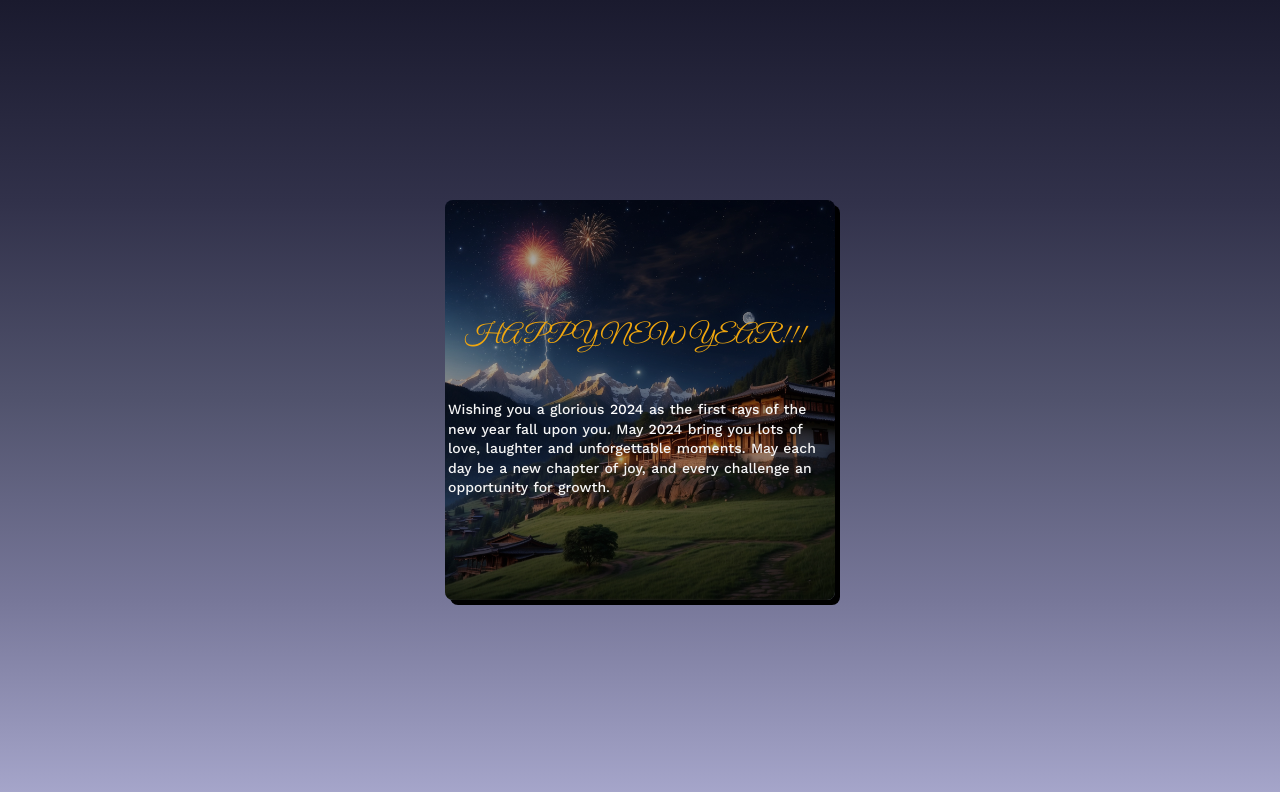
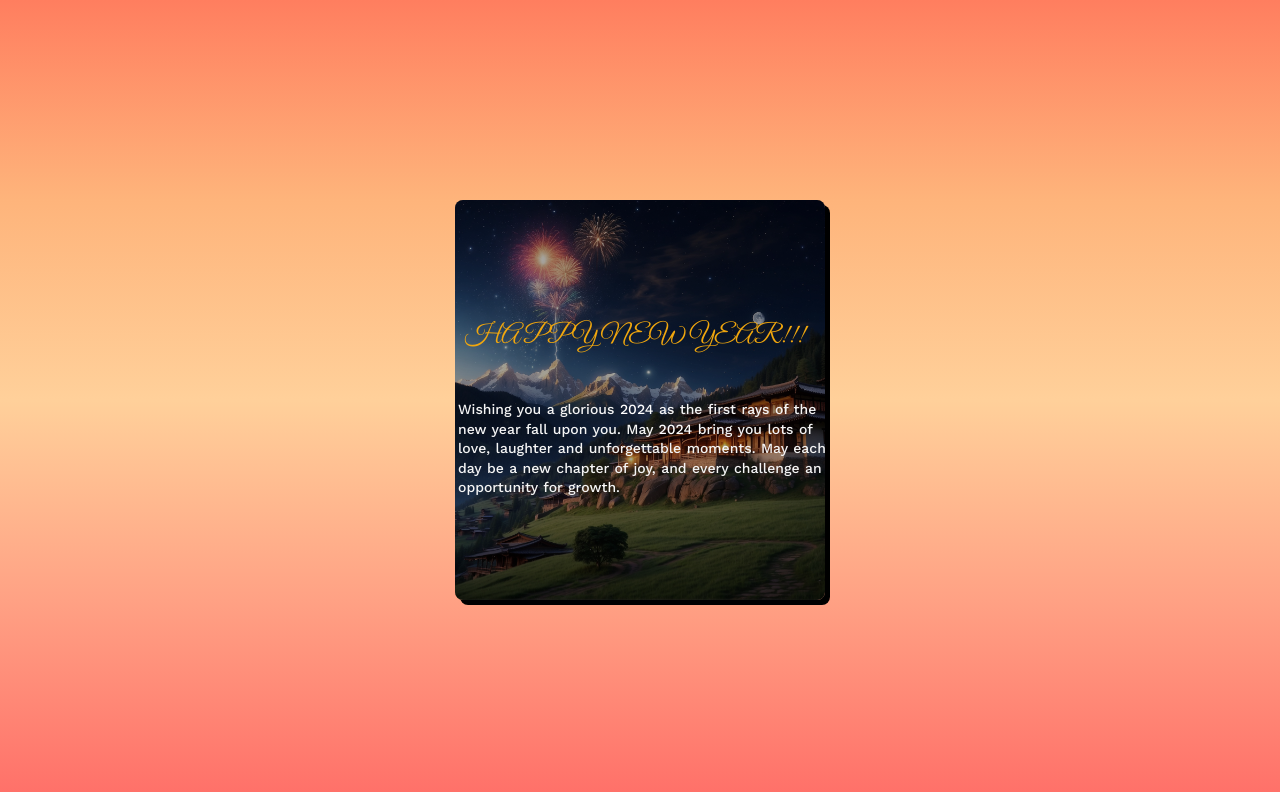
Before and after one commit to tenze21/New-Year-Wishing-Card, a plain HTML site: page index.html in a window 1280 px wide. Drawn offline with nearby package versions, Linux system fonts and the light colour scheme.

Commit message:
Update index.html

```diff
--- a/index.html
+++ b/index.html
@@ -22,11 +22,10 @@
        justify-content: center;
        align-items: center;
        min-height: 100vh;
-       background: linear-gradient(to bottom, #1a1a2e, #31314a, #51536d, #777799, #a7a7cc);
-       /* background: linear-gradient(to bottom, #ff7e5f, #feb47b, #ffd09a, #ffa184, #ff6f68); */
+       background: linear-gradient(to bottom, #ff7e5f, #feb47b, #ffd09a, #ffa184, #ff6f68);
     }
     .container{
-        width: 390px;
+        width: 370px;
         height: 400px;
         background-image: url(bg.jpg);
         background-repeat: no-repeat;
@@ -40,7 +39,7 @@
         position: absolute;
         background-color: #000;
         opacity: 0.35;
-        width: 390px;
+        width: 370px;
         height: 400px;
         top: 0;
         left: 0;
@@ -52,6 +51,7 @@
         font-weight: 400;
         position: absolute;
         top: 120px;
+        left: 10px;
         color: #FFD700;
         animation: colorChange 6s infinite;
     }
```
